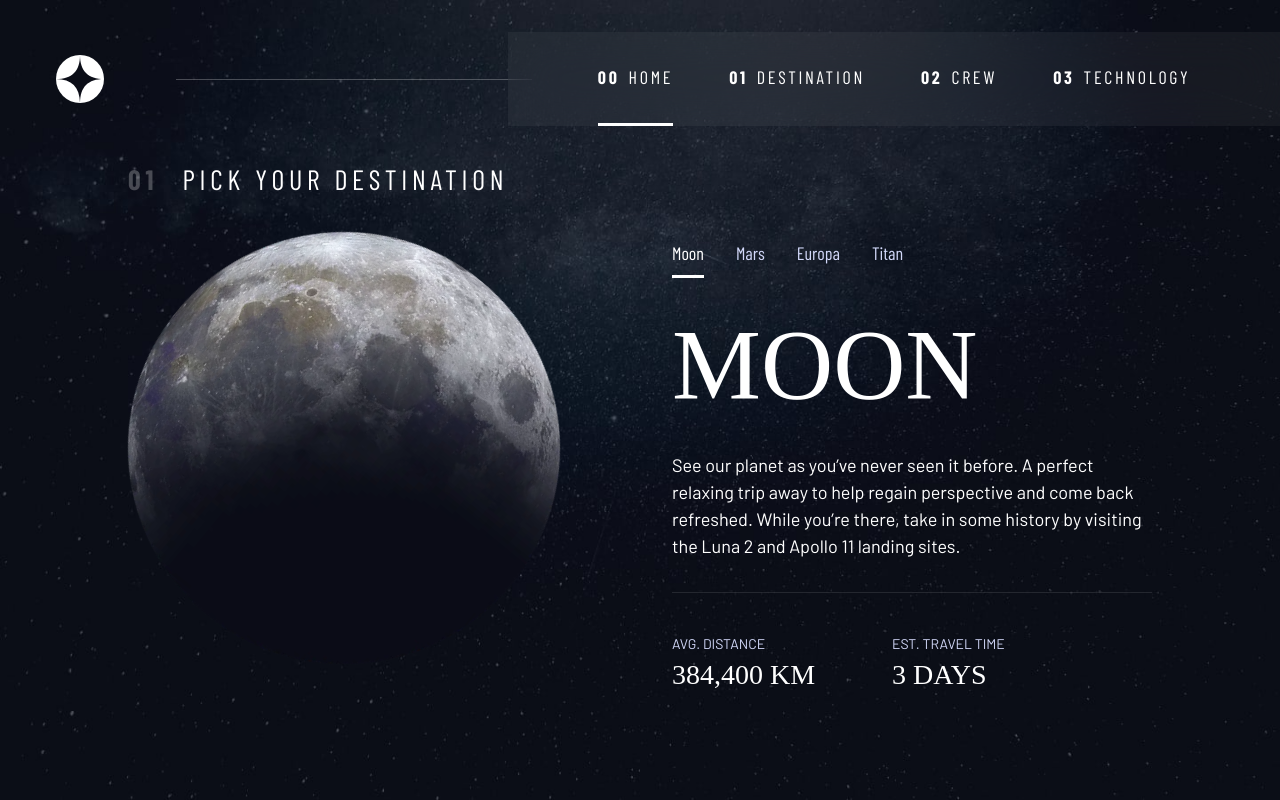
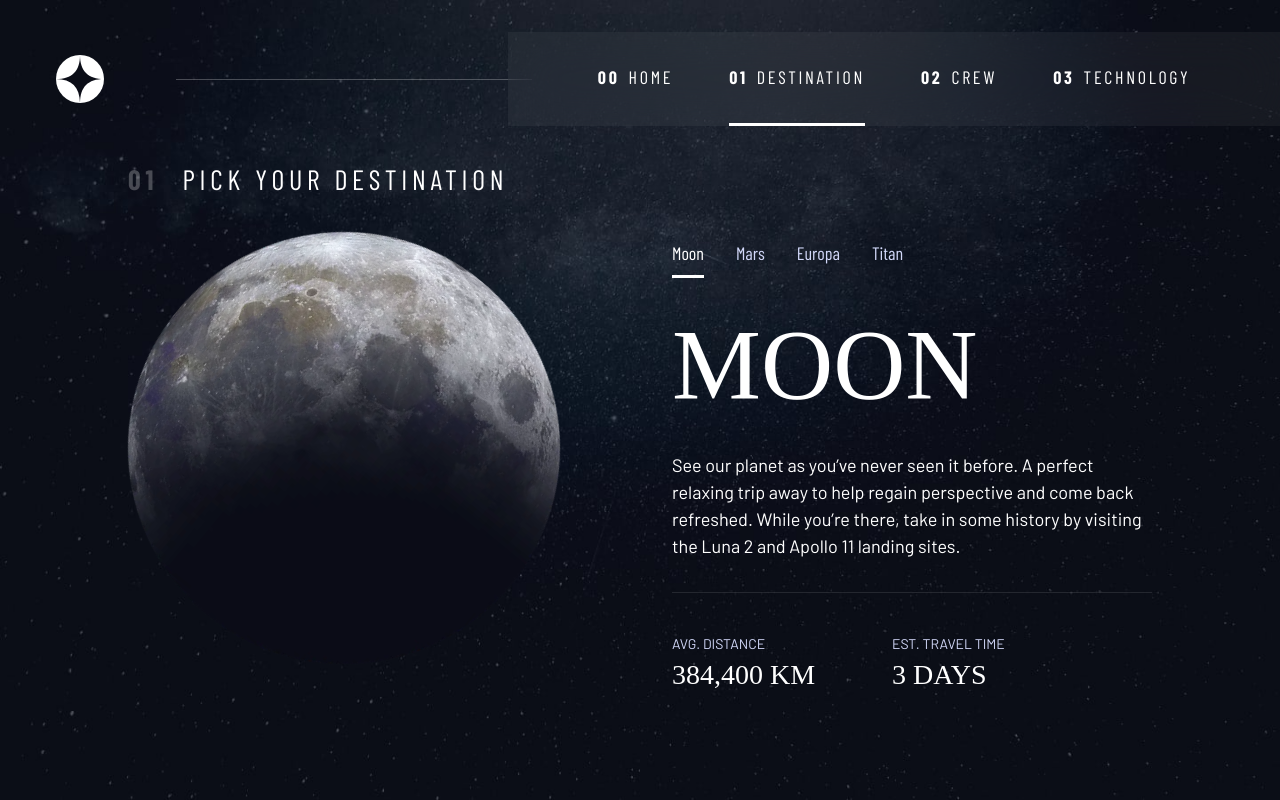
Before and after one commit to s31w4n/space-tourism, a React (Create React App) app: page /destination in a window 1280 px wide. Built offline with nearby package versions, Linux system fonts and the light colour scheme; a web font is replaced by a local one.

Commit message:
fix the navbar active tab

```diff
--- a/src/components/Navbar.jsx
+++ b/src/components/Navbar.jsx
@@ -1,12 +1,13 @@
 import React, { useState } from "react";
-import { Link } from "react-router-dom";
+import { Link, useLocation, useNavigate } from "react-router-dom";
 import { navItems } from "../data";
 import logo from "../assets/shared/logo.svg";
 import "../style/Navbar.css";
 
 function Navbar() {
-  const [value, setValue] = useState(0);
   const [isOpen, setIsOpen] = useState(false);
+  const location = useLocation();
+  const navigate = useNavigate();
 
   const toggleNav = () => {
     setIsOpen(!isOpen);
@@ -20,32 +21,37 @@ function Navbar() {
 
   return (
     <header className="primary-header flex">
-      <Link to="/" className="logo" onClick={() => setValue(0)}>
+      <Link
+        to="/"
+        className="logo"
+        onClick={() => {
+          navigate("/");
+          handleLinkClick();
+        }}
+      >
         <img src={logo} alt="space tourism logo" />
       </Link>
       <button
         className="mobile-nav-toggle"
         aria-controls="primary-navigation"
-        aria-expanded={isOpen ? "true" : "false"}
+        aria-expanded={isOpen}
         onClick={toggleNav}
       ></button>
       <nav>
         <ul
           id="primary-navigation"
-          data-visible={isOpen ? "true" : "false"}
+          data-visible={isOpen}
           className="primary-navigation underline-indicators flex"
         >
           {navItems.map((item, index) => {
             const { order, name, href } = item;
+            const isActive = location.pathname === href;
             return (
-              <li key={index} className={`${index === value && "active"}`}>
+              <li key={index} className={`${isActive ? "active" : ""}`}>
                 <Link
                   className="ff-sans-cond uppercase text-white letter-spacing-2"
                   to={href}
-                  onClick={() => {
-                    setValue(index);
-                    handleLinkClick();
-                  }}
+                  onClick={handleLinkClick}
                 >
                   <span aria-hidden="true">0{order}</span>
                   {name}
```
